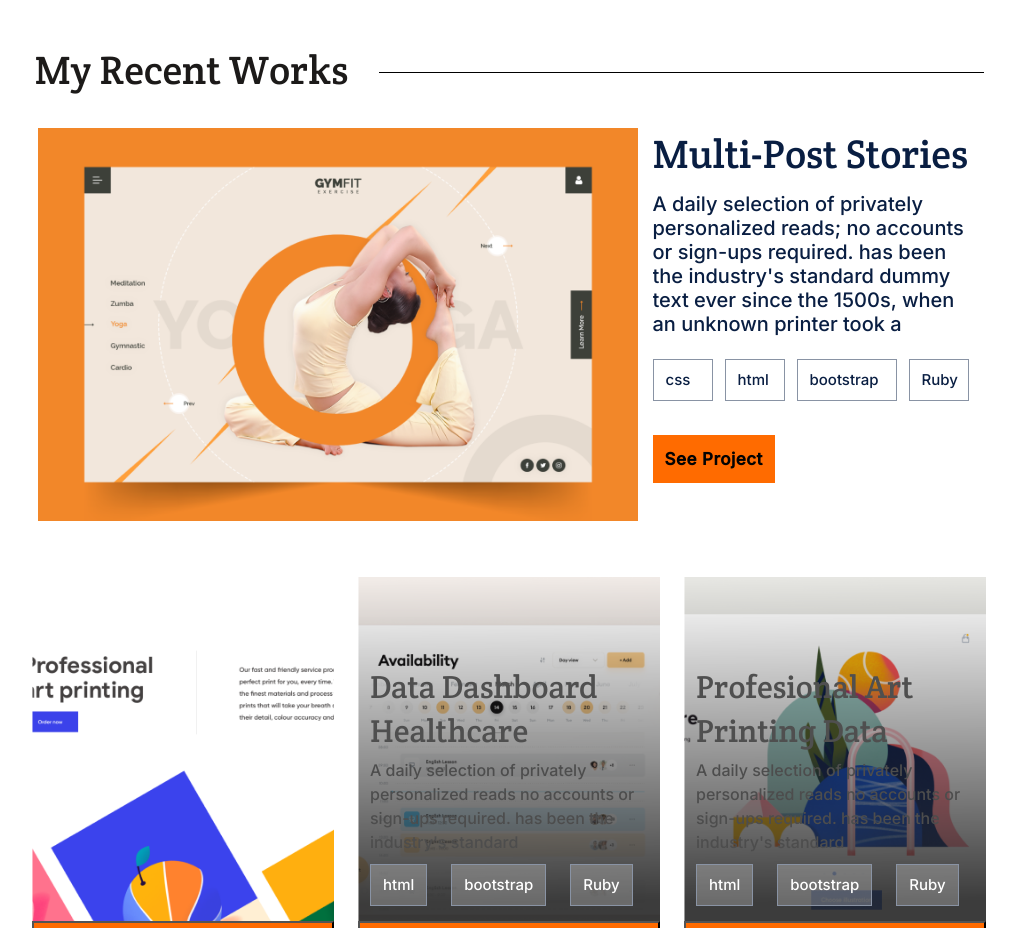
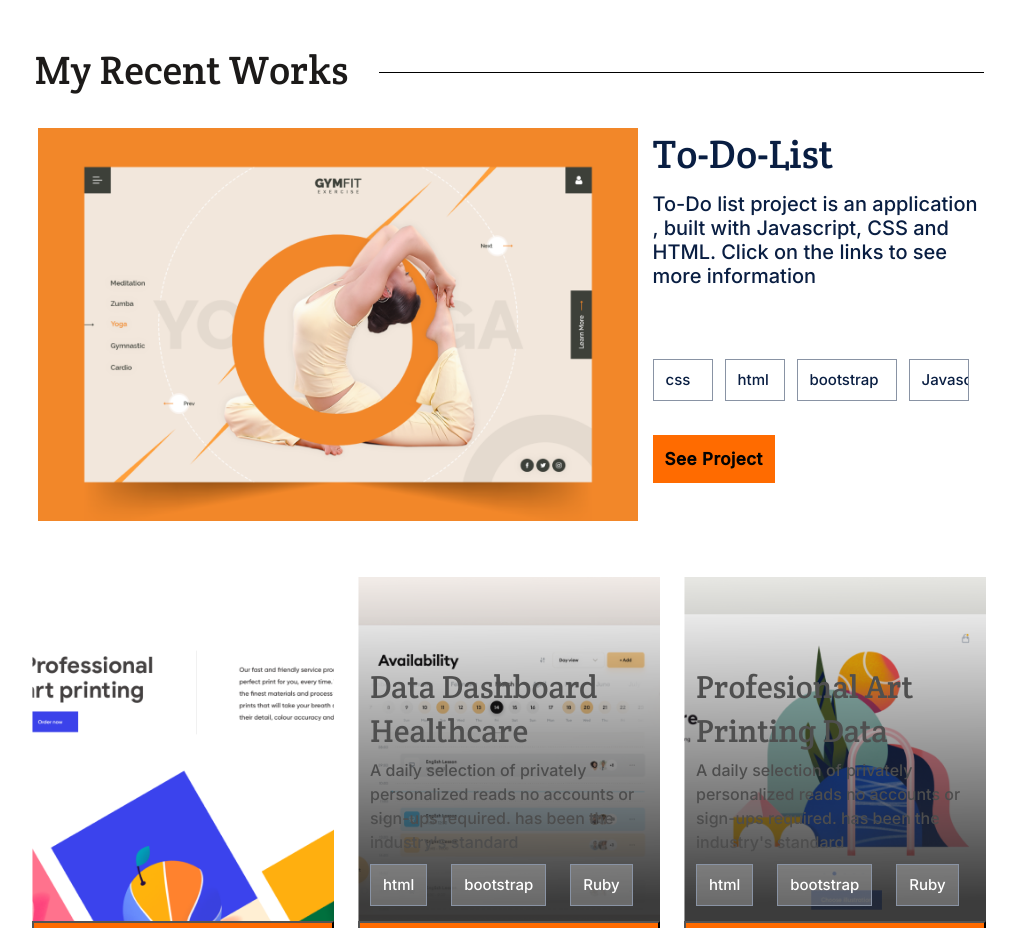
Before and after one commit to Tumworobere/Portfolio, a website: page index.html in a window 1280 px wide. Shown: the part 1020-1948 px from the top of the page, without its empty margins (131-1148 px from the left). Drawn offline with Linux system fonts and the light colour scheme.

Commit message:
Added To-Do-List project

```diff
--- a/index.html
+++ b/index.html
@@ -73,18 +73,16 @@
                         <img src="./images/imgwork.png" alt="placeholder-img">
                     </div>
                     <div class="text-work">
-                        <h2 class="project-title">Multi-Post Stories</h2>
-                        <p class="description">A daily selection of privately personalized reads; no accounts or
-                            sign-ups required. has been the
-                            industry's standard dummy text ever since the 1500s, when an unknown printer took a
-                            standard dummy text.
+                        <h2 class="project-title">To-Do-List</h2>
+                        <p class="description">To-Do list project is an application , built with Javascript, CSS and HTML.
+                            Click on the links to see more information
                         </p>
                         <div class="languages">
                             <ul>
                                 <li>css</li>
                                 <li> html</li>
                                 <li class="bootstrap">bootstrap</li>
-                                <li>Ruby</li>
+                                <li>Javascript</li>
                             </ul>
                         </div>
                         <a href="">See Project</a>
```
